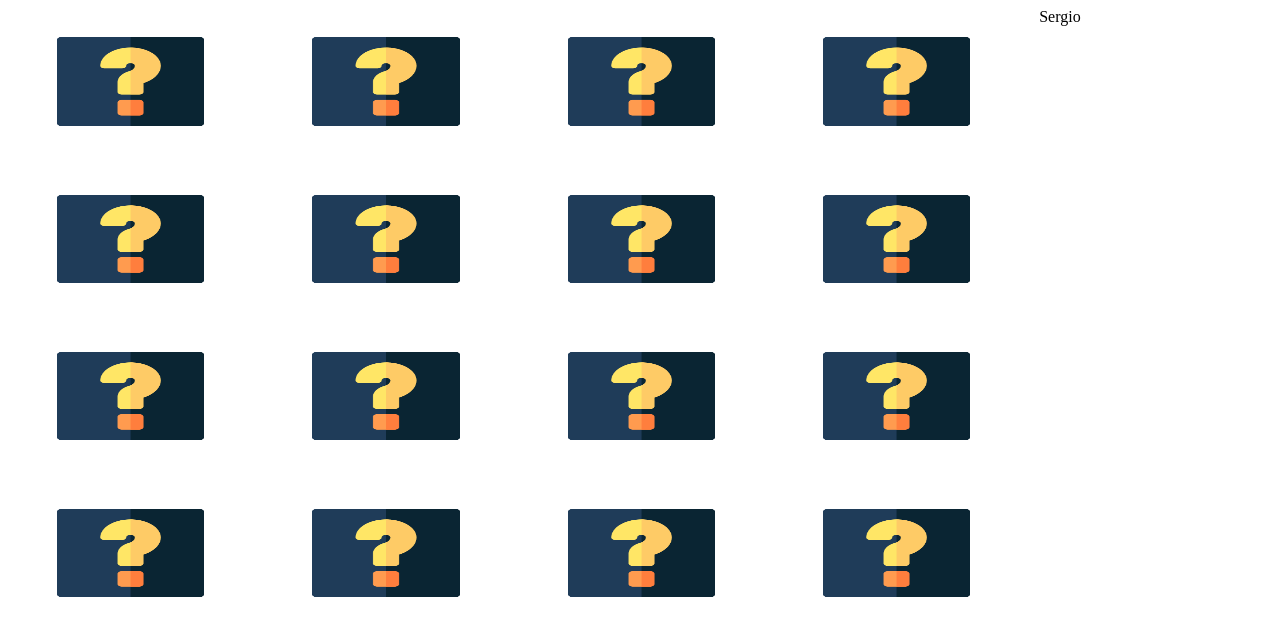
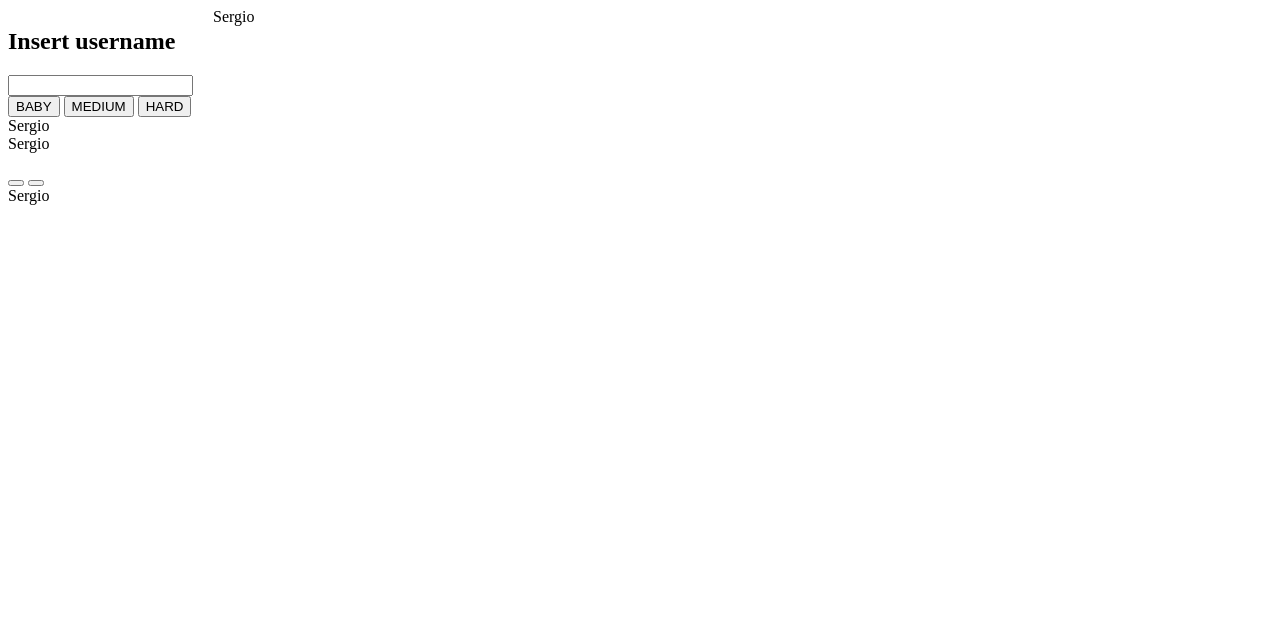
Before and after one commit to sergiogt93/AssebmlerMemoryGame, a plain HTML site: page index.html in a window 1280 px wide. Drawn offline with Linux system fonts and the light colour scheme; files that its build step writes are made by us from their sources; files whose address does not match are found by name.

Commit message:
Prepared html visual

```diff
--- a/index.html
+++ b/index.html
@@ -11,9 +11,38 @@
 </head>
 <body>
     <section class='mainPage'>
-        <div id="memoryGame">
+        <div id="userBox">
+            <h2>Insert username</h2>
+            <input></input>
         </div>
-        <div id="scorePage">
+        <div class="scoreBox">
+            Sergio
+        </div>
+    </section>
+    <section class='modePage'>
+        <div id="modeBox">
+            <button id="babyMode">BABY</button>
+            <button id="mediumMode">MEDIUM</button>
+            <button id="hardMode">HARD</button>
+        </div>
+        <div class="scoreBox">
+            Sergio
+        </div>
+    </section>
+    <section class='gamePage'>
+        <div id="gameBox">
+        </div>
+        <div class="scoreBox">
+            Sergio
+        </div>
+    </section>
+    <section class='Page'>
+        <div id="endGameBox">
+            <p id="msgEndGame"></p>
+            <button id="resetGame"></button>
+            <button id="resetCookies"></button>
+        </div>
+        <div class="scoreBox">
             Sergio
         </div>
     </section>
```
